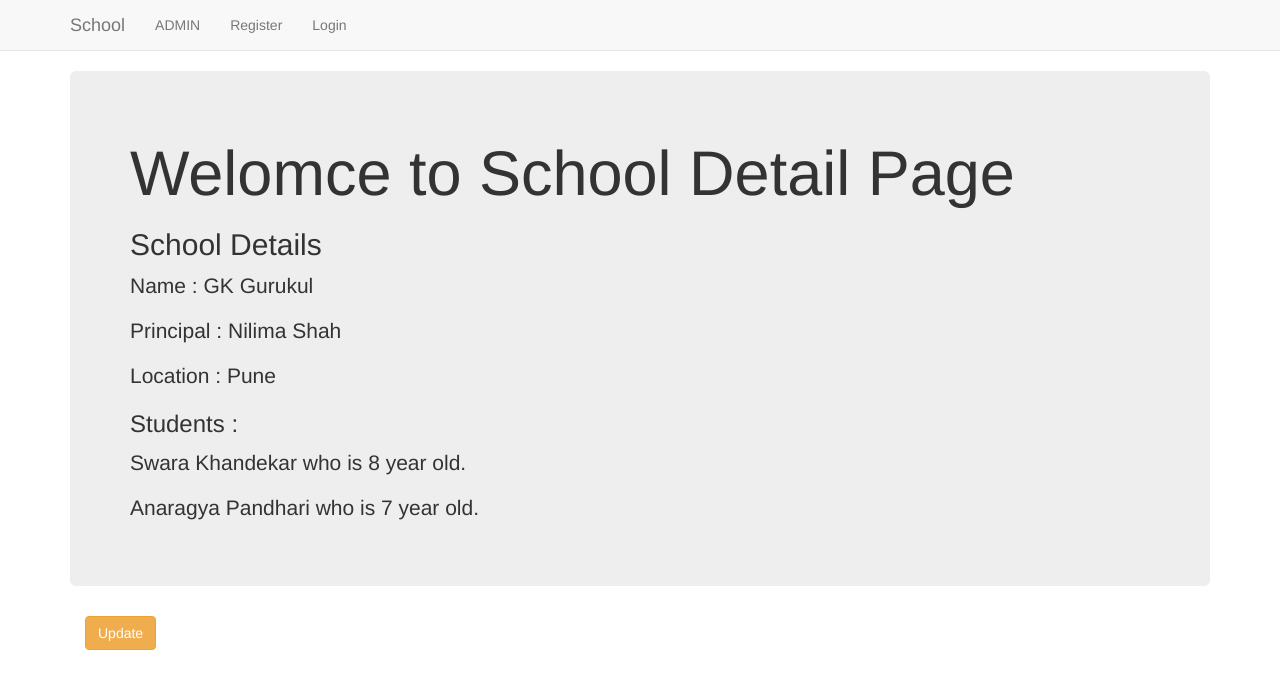
After one commit to amol-tech/Easy_Control, a Django app: page /list_school/1/ in a window 1280 px wide. The commit adds this page. Shown: the top 689 px of the page. Run offline with Django 3.2, Linux system fonts and the light colour scheme; data comes from the database, SQL or seed files in the repository; both versions use the stored data as it was after the commit; some libraries are stand-ins or nearby versions.

Commit message:
Django Commit

```diff
--- a/DJango/demo_project/demo_app/admin.py
+++ b/DJango/demo_project/demo_app/admin.py
@@ -1,7 +1,9 @@
 from django.contrib import admin
-from demo_app.models import Department,Employee,UserProfileInfo
+from demo_app.models import Department,Employee,UserProfileInfo,School,Student
 
 # Register your models here.
 admin.site.register(Department)
 admin.site.register(Employee)
 admin.site.register(UserProfileInfo)
+admin.site.register(School)
+admin.site.register(Student)
--- a/DJango/demo_project/demo_app/models.py
+++ b/DJango/demo_project/demo_app/models.py
@@ -1,5 +1,6 @@
 from django.db import models
 from django.contrib.auth.models import User
+from django.urls import reverse
 
 # Create your models here.
 
@@ -32,3 +33,23 @@ class UserProfileInfo(models.Model):
 
     def __str__(self):
         return self.user.username
+
+class School(models.Model):
+    name = models.CharField(max_length=256)
+    principal = models.CharField(max_length=256)
+    location = models.CharField(max_length=256)
+
+    def __str__(self):
+        return self.name
+
+    def get_absolute_url(self):
+        return reverse("demo_app:detail_school",kwargs={'pk':self.pk})
+
+
+class Student(models.Model):
+    name = models.CharField(max_length=256)
+    age = models.PositiveIntegerField()
+    school = models.ForeignKey(School,related_name='students',on_delete=models.DO_NOTHING)
+
+    def __str__(self):
+        return self.name
--- a/DJango/demo_project/demo_app/urls.py
+++ b/DJango/demo_project/demo_app/urls.py
@@ -1,6 +1,6 @@
 from django.conf.urls import url
 from demo_app import views
-from django.urls import path
+from django.urls import path,re_path
 
 app_name = 'demo_app'
 
@@ -15,5 +15,12 @@ urlpatterns = [
     path('show_car/', views.index_car,name='index_car'),
     path('show_employee/', views.index_employee, name='index_employee'),
     path('entry_emp/', views.index_form_submit, name='index_form_submit'),
-    path('entry_welcome/', views.index_welcome, name='index_welcome')
+    path('entry_welcome/', views.index_welcome, name='index_welcome'),
+    path('show_cbv/', views.CBView.as_view(), name='index_cbv'),
+    path('show_school/', views.SchoolIndexView.as_view(), name='index_school'),
+    path('list_school/', views.SchoolListView.as_view(), name='list_school'),
+    path('create_school/', views.SchoolCreateView.as_view(), name='create_school'),
+    re_path(r'^list_school/(?P<pk>\d+)/$', views.SchoolDetailView.as_view(), name='detail_school'),
+    re_path(r'^update_school/(?P<pk>\d+)/$', views.SchoolUpdateView.as_view(), name='update_school'),
+    re_path(r'^delete_school/(?P<pk>\d+)/$', views.SchoolDeleteView.as_view(), name='delete_school')
 ]
--- a/DJango/demo_project/demo_app/views.py
+++ b/DJango/demo_project/demo_app/views.py
@@ -1,12 +1,46 @@
 from django.shortcuts import render
 from django.http import HttpResponse
-from demo_app.models import Department,Employee
+from demo_app.models import Department,Employee,School,Student
 from . import forms
-from django.urls import reverse
+from django.urls import reverse,reverse_lazy
 from django.contrib.auth.models import User
 from django.contrib.auth.decorators import login_required
 from django.http import HttpResponseRedirect,HttpResponse
 from django.contrib.auth import authenticate,login,logout
+from django.views.generic import View,TemplateView,ListView,DetailView,CreateView,UpdateView,DeleteView
+
+# Class Base View
+class CBView(TemplateView):
+    template_name = 'demo_app/index_cbv.html'
+
+    def get_context_data(self,**kwargs):
+        context = super().get_context_data(**kwargs)
+        context['user_contents'] = 'Here its detailed user information'
+        return context
+
+class SchoolIndexView(TemplateView):
+    template_name = 'demo_app/school_welcome.html'
+
+class SchoolListView(ListView):
+    model = School
+    # school_list is the variable generated by ListVIew model
+
+class SchoolCreateView(CreateView):
+    fields = ('name','principal','location')
+    model = School
+
+class SchoolUpdateView(UpdateView):
+    fields = ('name','principal')
+    model = School
+
+class SchoolDetailView(DetailView):
+    model = School
+    template_name = 'demo_app/school_detail.html'
+
+class SchoolDeleteView(DeleteView):
+    print('****** Reached Here')
+    model = School
+    success_url = reverse_lazy('demo_app:list_school')
 
 # Create your views here.
 def index2(request):
@@ -121,3 +155,6 @@ def logout_user(request):
 @login_required
 def special(request):
     return HttpResponse('You are logged in, Nice!')
+
+def index_cbv(request):
+    return render(request,'demo_app/index_cbv.html')
--- /dev/null
+++ b/DJango/demo_project/templates/demo_app/base_school.html
@@ -0,0 +1,29 @@
+<!DOCTYPE html>
+<html lang="en">
+<head>
+    <meta charset="UTF-8">
+    <title>School Template Inheritance</title>
+    <link rel="stylesheet" href="https://maxcdn.bootstrapcdn.com/bootstrap/3.3.7/css/bootstrap.min.css">
+</head>
+<body>
+    <nav class="navbar navbar-default navbar-static-top">
+        <div class="container">
+            <ul class="nav navbar-nav">
+                <li><a class="navbar-brand" href="{% url 'demo_app:list_school' %}">School</a></li>
+                <li><a class="navbar-link" href="{% url 'admin:index' %}">ADMIN</a></li>
+                <li><a class="navbar-link" href="{% url 'demo_app:register_user' %}">Register</a></li>
+                {% if user.is_authenticated %}
+                    <li><a class="navbar-link" href="{% url 'demo_app:logout' %}">Logout</a></li>
+                {% else %}
+                    <li><a class="navbar-link" href="{% url 'demo_app:login' %}">Login</a></li>
+                {% endif %}
+            </ul>
+        </div>
+    </nav>
+    <div class="container">
+        {% block body_block %}
+            <!-- Anything outside this block will be inherited-->
+        {% endblock %}
+    </div>
+</body>
+</html>
--- a/DJango/demo_project/templates/demo_app/other.html
+++ b/DJango/demo_project/templates/demo_app/other.html
@@ -1,5 +1,5 @@
 <!DOCTYPE html>
-{% extends "demo_app/base.html" %}
+{% extends "demo_app/base_cbv.html" %}
   {% block body_block %}
     <h1>Welomce to Other!!</h1>
     <h2>This is an example of Template Inheritance</h2>
--- /dev/null
+++ b/DJango/demo_project/templates/demo_app/school_detail.html
@@ -0,0 +1,18 @@
+<!DOCTYPE html>
+{% extends "demo_app/base_school.html" %}
+  {% block body_block %}
+    <div class="jumbotron">
+      <h1>Welomce to School Detail Page</h1>
+      <h2>School Details</h2>
+      <p>Name : {{school.name}}</p>
+      <p>Principal : {{school.principal}}</p>
+      <p>Location : {{school.location}}</p>
+      <h3>Students : </h3>
+      {% for student in school.students.all %}
+        <p>{{student.name}} who is {{student.age}} year old.</p>
+      {% endfor %}
+    </div>
+    <div class="container">
+      <p><a class="btn btn-warning" href="{% url 'demo_app:update_school' pk=school.pk %}">Update</a></p>
+    </div>
+  {% endblock %}
```
Also changed, not shown: DJango/demo_project/templates/demo_app/base_cbv.html (added, +15 -0 lines), DJango/demo_project/templates/demo_app/index_cbv.html (added, +7 -0 lines), DJango/demo_project/templates/demo_app/school_confirm_delete.html (added, +10 -0 lines), DJango/demo_project/templates/demo_app/school_form.html (added, +16 -0 lines), DJango/demo_project/templates/demo_app/school_list.html (added, +12 -0 lines), DJango/demo_project/templates/demo_app/school_welcome.html (added, +7 -0 lines), DJango/demo_project/db.sqlite3, 1 other file.
